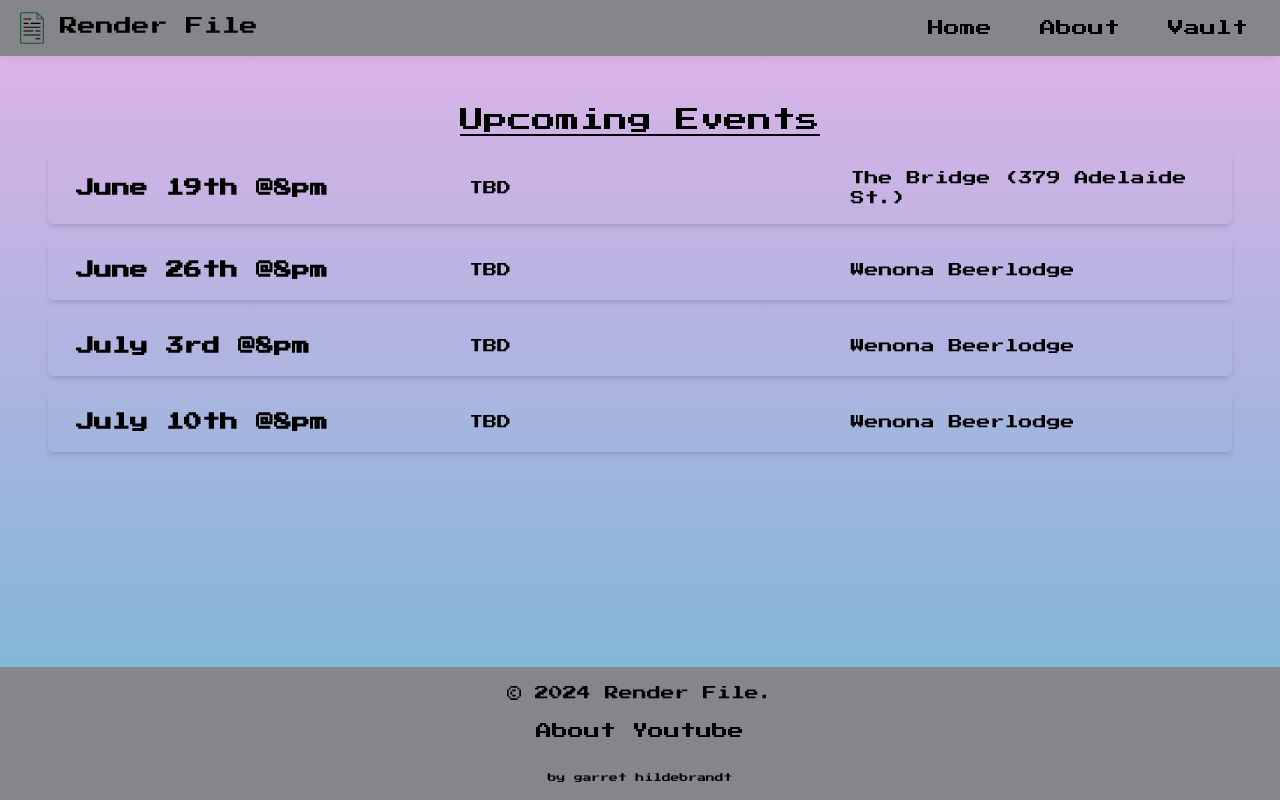
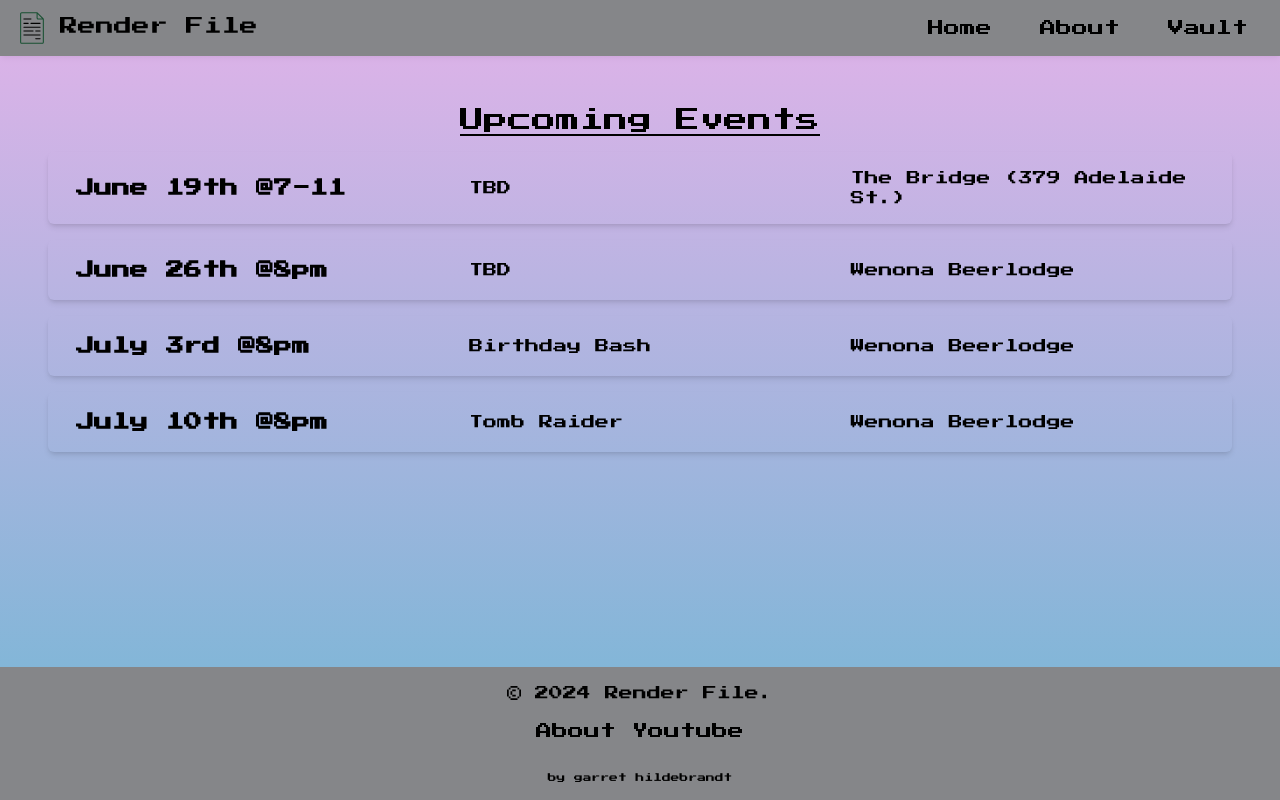
Before and after one commit to garrethil/render-file, a React (Vite) app in the folder client/: page / in a window 1280 px wide. Built offline with nearby package versions, Linux system fonts and the light colour scheme.

Commit message:
change upcoming events

```diff
--- a/client/src/assets/Data.js
+++ b/client/src/assets/Data.js
@@ -1,7 +1,7 @@
 const events = [
   {
     id: 1,
-    date: "June 19th @8pm",
+    date: "June 19th @7-11",
     location: "The Bridge (379 Adelaide St.)",
     game: "TBD",
   },
@@ -15,13 +15,13 @@ const events = [
     id: 3,
     date: "July 3rd @8pm",
     location: "Wenona Beerlodge",
-    game: "TBD",
+    game: "Birthday Bash",
   },
   {
     id: 4,
     date: "July 10th @8pm",
     location: "Wenona Beerlodge",
-    game: "TBD",
+    game: "Tomb Raider",
   },
 ];
 
```
